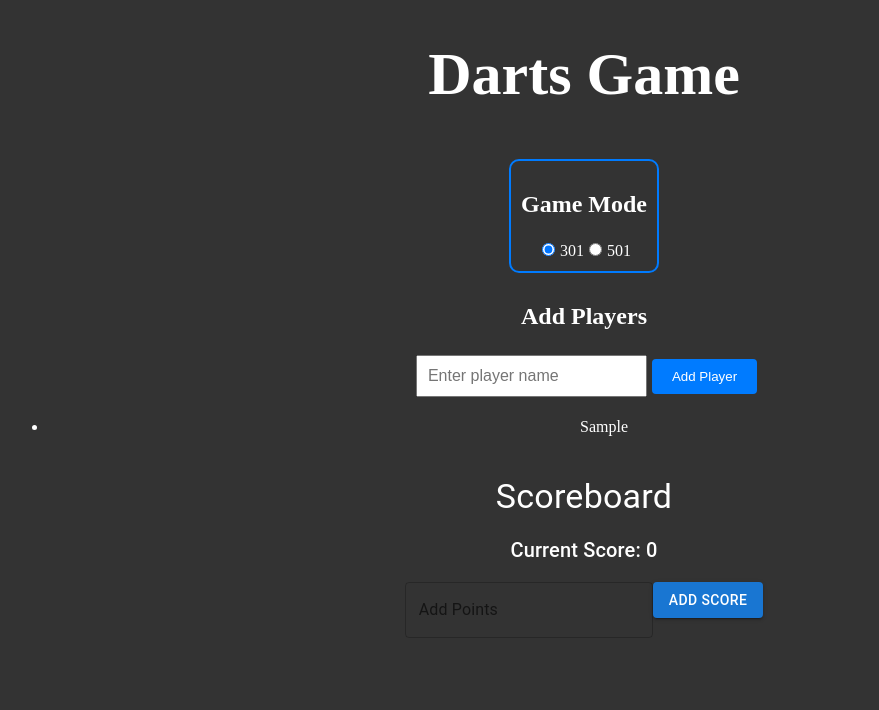
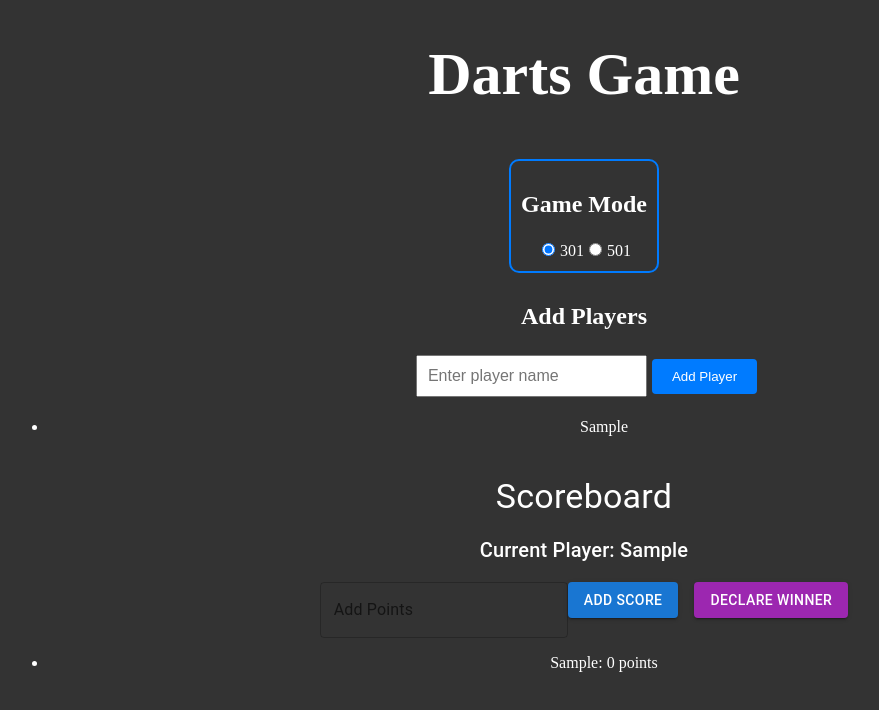
Before and after one commit to Alis-1/Darts_Project, a React (Vite) app: page / in a window 1280 px wide. Both pictures are taken after typing "Sample" into the empty fields and a click on the button "Add Player". Shown: the top 710 px of the page, without its empty margins (56-935 px from the left). Built offline with nearby package versions, Linux system fonts and the light colour scheme.

Commit message:
Scoreboard: Add scoreboard functionality with score addition and winner declaration

```diff
--- a/src/components/Scoreboard.jsx
+++ b/src/components/Scoreboard.jsx
@@ -1,31 +1,55 @@
-// components/Scoreboard.js
-import React, { useState } from 'react';
+import React, { useContext, useState } from 'react';
 import { Box, Button, Typography, TextField } from '@mui/material';
+import { GameContext } from "../GameContext";
 
 const Scoreboard = () => {
-  const [score, setScore] = useState(0);
+  const { players, setPlayers } = useContext(GameContext);
   const [inputValue, setInputValue] = useState('');
+  const [currentPlayerIndex, setCurrentPlayerIndex] = useState(0);
 
   const handleAddScore = () => {
-    setScore(score + parseInt(inputValue));
-    setInputValue('');
+    if (inputValue.trim() !== '') {
+      const newScore = parseInt(inputValue);
+      const updatedPlayers = players.map((player, index) => {
+        if (index === currentPlayerIndex) {
+          return { ...player, score: player.score + newScore };
+        }
+        return player;
+      });
+      setPlayers(updatedPlayers);
+      setInputValue('');
+      setCurrentPlayerIndex((currentPlayerIndex + 1) % players.length);
+    }
+  };
+
+  const handleDeclareWinner = () => {
+    const winner = players.reduce((prev, current) => (prev.score > current.score ? prev : current));
+    alert(`The winner is ${winner.name} with ${winner.score} points!`);
   };
 
   return (
     <Box sx={{ textAlign: 'center', mt: 5 }}>
       <Typography variant="h4">Scoreboard</Typography>
-      <Typography variant="h6" sx={{ mt: 2 }}>Current Score: {score}</Typography>
+      <Typography variant="h6" sx={{ mt: 2 }}>Current Player: {players[currentPlayerIndex]?.name}</Typography>
       <TextField
         label="Add Points"
-        display="flex"
         variant="outlined"
         value={inputValue}
         onChange={(e) => setInputValue(e.target.value)}
+        onKeyDown={(e) => e.key === 'Enter' && handleAddScore()} // Enter-näppäimen käsittely
         sx={{ mt: 2 }}
       />
       <Button variant="contained" color="primary" onClick={handleAddScore} sx={{ mt: 2 }}>
         Add Score
       </Button>
+      <Button variant="contained" color="secondary" onClick={handleDeclareWinner} sx={{ mt: 2, ml: 2 }}>
+        Declare Winner
+      </Button>
+      <ul>
+        {players.map((player, index) => (
+          <li key={index}>{player.name}: {player.score} points</li>
+        ))}
+      </ul>
     </Box>
   );
 };
```
